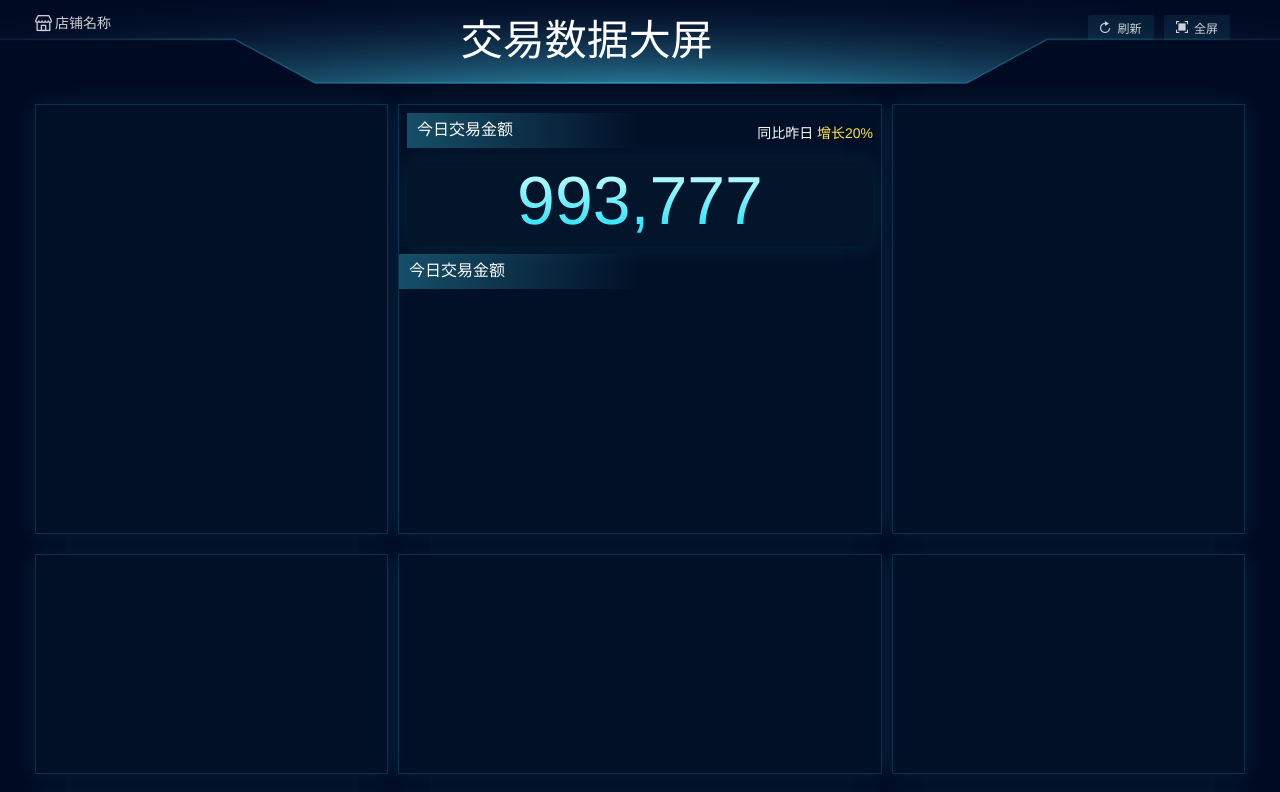
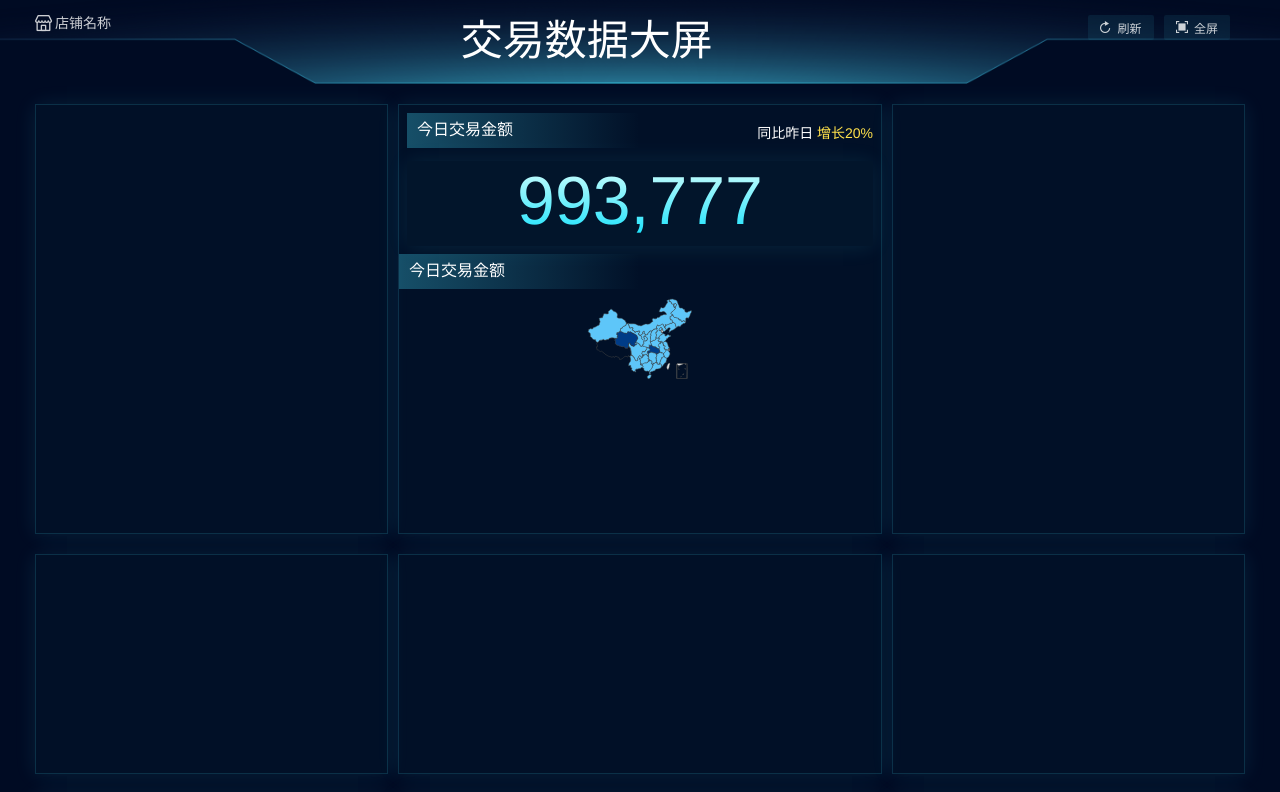
Before and after one commit to zhongqi7777/vuecli4-dashboard, a Vue app: page /#/mall in a window 1280 px wide. Shown: the top 792 px of the page. Built offline with nearby package versions, Linux system fonts and the light colour scheme; what vue-drag-drop would draw is missing.

Commit message:
modified:   src/views/chinamap/demo2.vue         modified:   src/views/mall/index.vue

```diff
--- a/src/views/chinamap/demo2.vue
+++ b/src/views/chinamap/demo2.vue
@@ -10,7 +10,7 @@ import { mapGetters, mapActions, mapState } from "vuex";
 const Base64 = require("js-base64").Base64;
 
 export default {
-  mixins: [vcharts],
+  // mixins: [vcharts],
   watch: {
     // flowData(val) {
     // }
--- a/src/views/mall/index.vue
+++ b/src/views/mall/index.vue
@@ -43,6 +43,12 @@
               </div>
             </el-col>
           </el-row>
+
+          <el-row class="grid-map">
+            <el-col :span="24">
+              <chinamap></chinamap>
+            </el-col>
+          </el-row>
         </div>
       </el-col>
       <el-col :span="7">
@@ -79,9 +85,10 @@
 <script>
 import countTo from "@/components/CountTo/index";
 import vhead from "./components/head/index";
+import chinamap from "@/components/map/china/index";
 export default {
   name: "mall",
-  components: { countTo,vhead },
+  components: { countTo, vhead, chinamap },
   data() {
     return {
       startVal: 0,
@@ -97,8 +104,6 @@ export default {
   width: 100%;
   overflow: hidden;
   background: #000b23;
-
-
 
   .row-2,
   .row-3,
```
